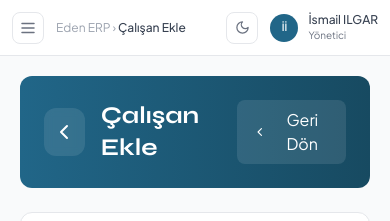
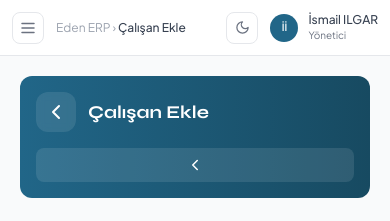
Before and after one commit to ismailthedrizzt/eden-erp, a Next.js app: page /app/ik/personel/ekle in a window 390 px wide. Shown: the top 221 px of the page. Built offline with nearby package versions, Linux system fonts and the light colour scheme; no server answers.

Commit message:
Make PageBanner mobile responsive with flexible layout

```diff
--- a/app/app/ik/personel/ekle/page.tsx
+++ b/app/app/ik/personel/ekle/page.tsx
@@ -14,8 +14,8 @@ export default function PersonelEklePage() {
         title="Çalışan Ekle"
         icon={<ChevronLeft size={24} />}
         onAddClick={() => router.back()}
-        addButtonText="Geri Dön"
-        buttonIcon={<ChevronLeft size={16} />}
+        addButtonText="Listeye Dön"
+        buttonIcon={<ChevronLeft size={18} />}
       />
 
       <div className="mt-6 bg-white dark:bg-gray-900 rounded-xl border border-gray-200 dark:border-gray-800 p-6">
--- a/components/ui/PageBanner.tsx
+++ b/components/ui/PageBanner.tsx
@@ -21,26 +21,26 @@ export function PageBanner({
   buttonIcon
 }: PageBannerProps) {
   return (
-    <div className="bg-gradient-to-r from-eden-blue to-eden-blue-dk rounded-xl p-6 mb-6 text-white">
-      <div className="flex items-center justify-between">
-        <div className="flex items-center gap-4">
-          <div className="w-12 h-12 bg-white/10 rounded-xl flex items-center justify-center backdrop-blur-sm">
+    <div className="bg-gradient-to-r from-eden-blue to-eden-blue-dk rounded-xl p-4 sm:p-6 mb-6 text-white">
+      <div className="flex flex-col sm:flex-row sm:items-center sm:justify-between gap-4">
+        <div className="flex items-center gap-3 sm:gap-4">
+          <div className="w-10 h-10 sm:w-12 sm:h-12 bg-white/10 rounded-xl flex items-center justify-center backdrop-blur-sm flex-shrink-0">
             {icon}
           </div>
-          <div>
-            <h1 className="text-2xl font-bold font-display">{title}</h1>
+          <div className="min-w-0">
+            <h1 className="text-lg sm:text-2xl font-bold font-display truncate">{title}</h1>
             {subtitle && (
-              <p className="text-eden-blue-lt mt-1 text-sm">{subtitle}</p>
+              <p className="text-eden-blue-lt mt-1 text-sm hidden sm:block">{subtitle}</p>
             )}
           </div>
         </div>
         {onAddClick && addButtonText && (
           <button
             onClick={onAddClick}
-            className="flex items-center gap-2 bg-white/10 hover:bg-white/20 px-4 py-2 rounded-lg transition-colors"
+            className="flex items-center justify-center gap-2 bg-white/10 hover:bg-white/20 px-3 sm:px-4 py-2 rounded-lg transition-colors text-sm sm:text-base"
           >
             {buttonIcon || (showAddIcon && <Plus size={16} />)}
-            {addButtonText}
+            <span className="hidden sm:inline">{addButtonText}</span>
           </button>
         )}
       </div>
```
